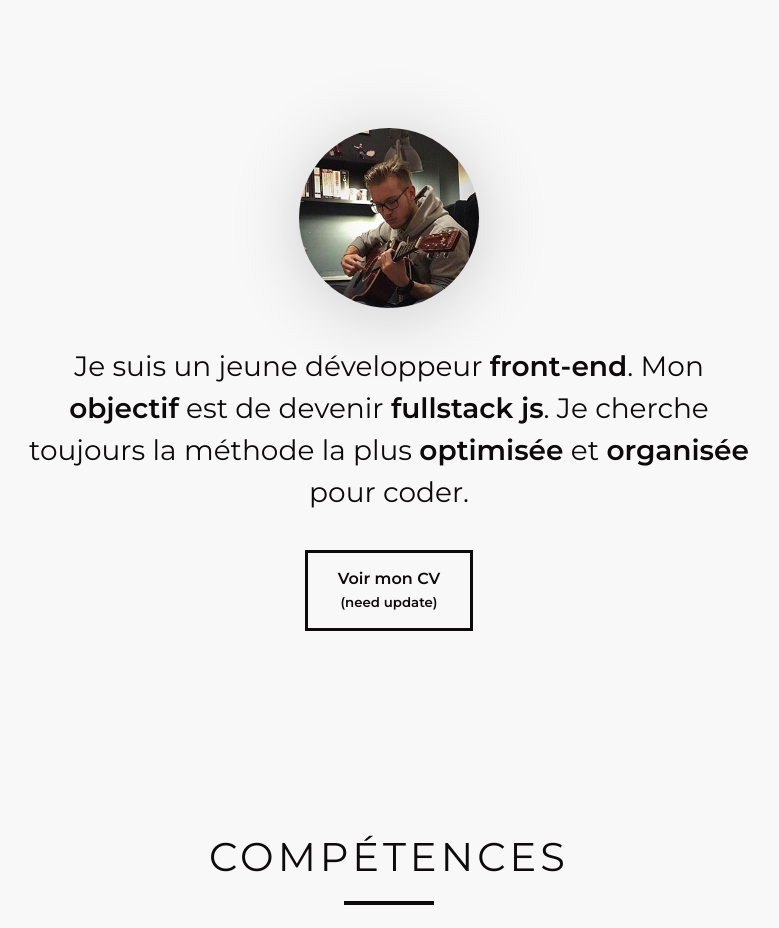
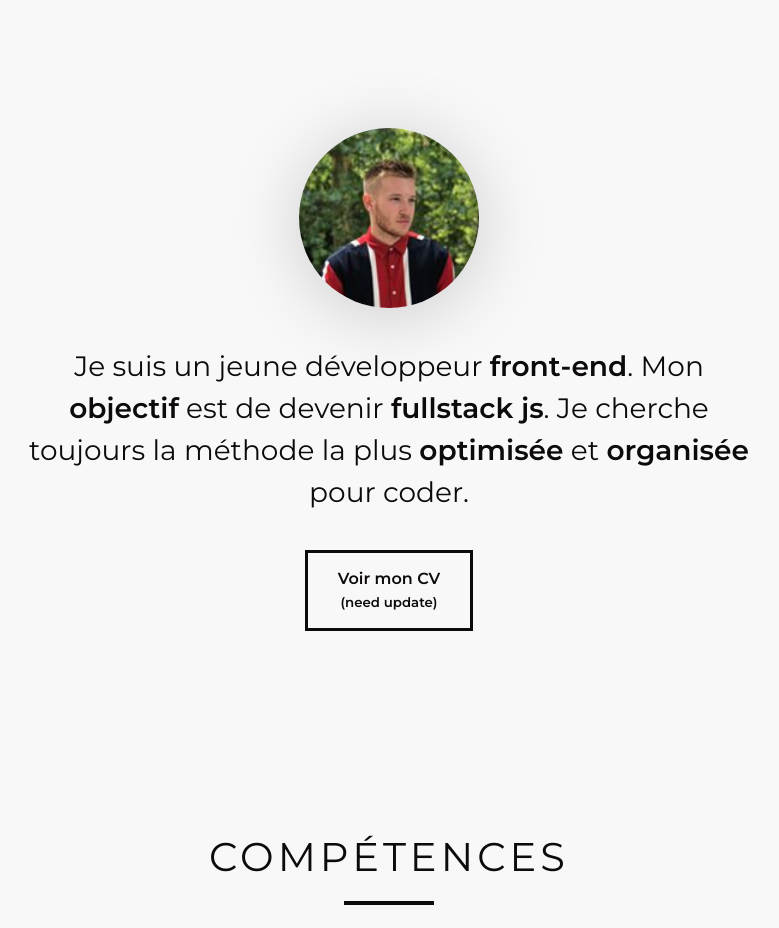
Before and after one commit to ttRmz/Old_Personal_Website, a website: page public/index.html in a window 1280 px wide. Shown: the part 800-1728 px from the top of the page, without its empty margins (251-1030 px from the left). Drawn offline with Linux system fonts and the light colour scheme.

Commit message:
update img

```diff
--- a/public/index.html
+++ b/public/index.html
@@ -95,7 +95,7 @@
         <div class="container">
             <div class="row">
                 <figure>
-                    <img class="img-responsive shadow rounded" src="./assets/images/tristan-g.jpg" alt="tristan">
+                    <img class="img-responsive shadow rounded" src="./assets/images/profil-pic.jpg" alt="tristan">
                 </figure>
                 <div class="col-75">
                     <h4 class="text-center">
```
Also changed, not shown: public/assets/images/profil-pic.jpg (added), public/assets/images/tristan-g.jpg (deleted).
